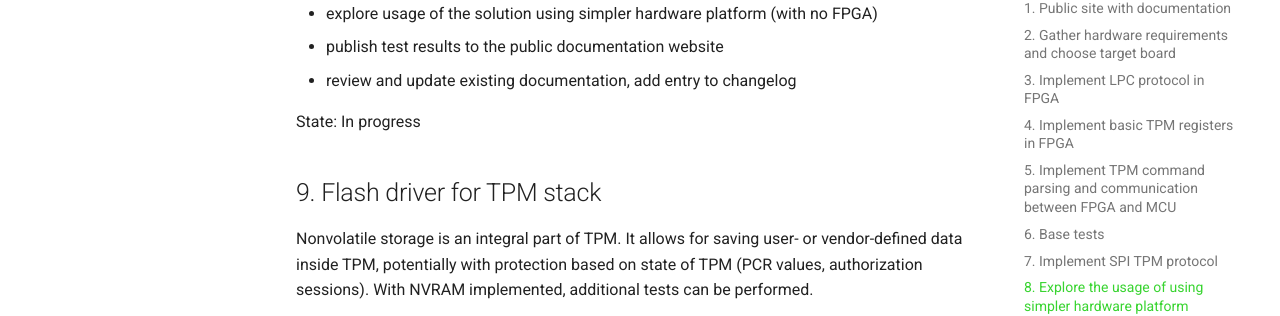
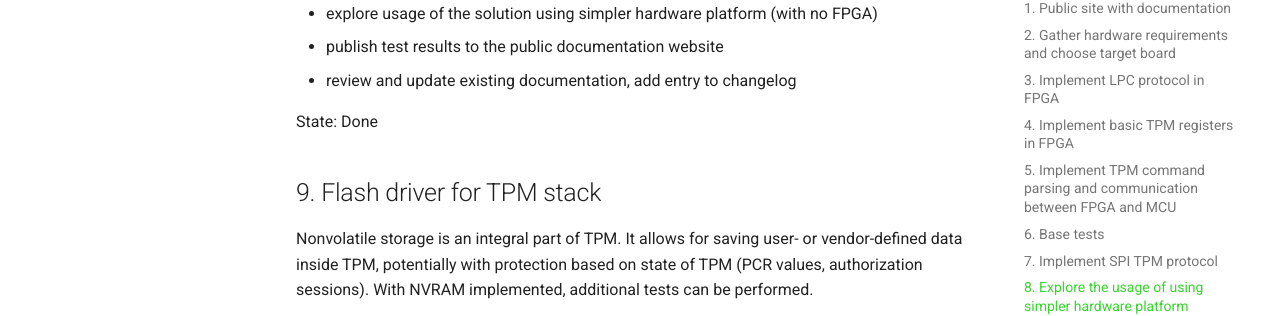
Before and after one commit to Dasharo/twpm-docs, an MkDocs documentation site: the page built from docs/roadmap/index.md, in a window 1280 px wide and 900 px high, scrolled down 3483 px. Shown: the part 148-464 px from the top of the window. Built offline with MkDocs 1.6.1 and Material for MkDocs 9.7.7, drawn with Linux system fonts in a browser that asks for light colours; comment, search, counter and statistics services are not loaded.

Commit message:
docs/roadmap/index.md: move Phase 8 to Done
Signed-off-by: Maciej Pijanowski <maciej.pijanowski@3mdeb.com>

```diff
--- a/docs/roadmap/index.md
+++ b/docs/roadmap/index.md
@@ -144,7 +144,7 @@ Milestones:
 - publish test results to the public documentation website
 - review and update existing documentation, add entry to changelog
 
-State: In progress
+State: Done
 
 ## 9. Flash driver for TPM stack
 
```
